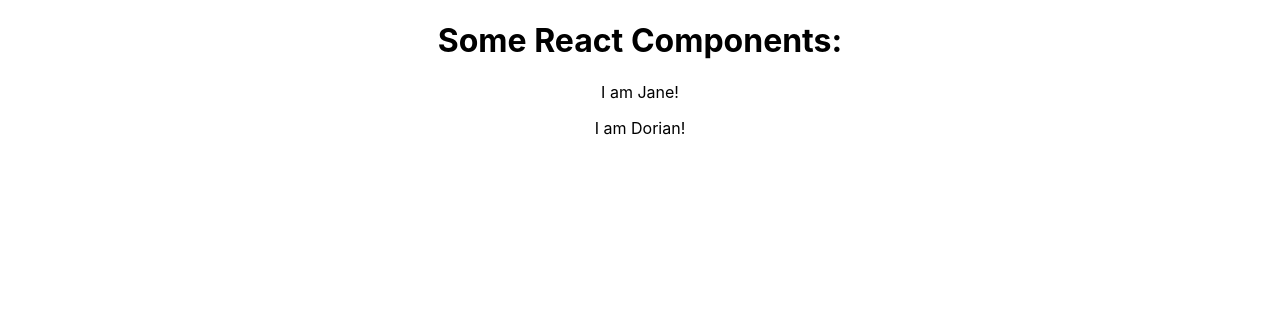
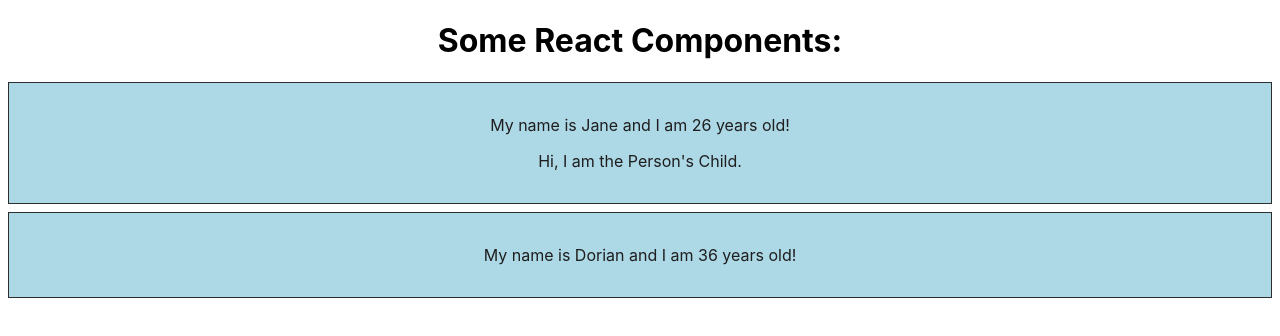
Before and after one commit to nmauersberg/React-Training, a React (Create React App) app: page / in a window 1280 px wide. Shown: the top 336 px of the page. Built offline with nearby package versions, Linux system fonts and the light colour scheme.

Commit message:
Add Person.css

```diff
--- /dev/null
+++ b/src/Person/Person.css
@@ -0,0 +1,7 @@
+.personElement {
+    background: lightblue;
+    color: #1e1e1e;
+    padding: 1em;
+    margin: 0.5em;
+    border: 1px solid #2e2e2e;
+}
--- a/src/Person/Person.js
+++ b/src/Person/Person.js
@@ -1,7 +1,13 @@
 import React from 'react';
+import './Person.css'
 
 const Person = (props) => {
-    return <p>I am {props.name}!</p>
+    return (
+        <div className="personElement">
+            <p>My name is {props.name} and I am {props.age} years old!</p>
+            <p>{props.children}</p>
+        </div>
+    )
 }
 
 export default Person;
```
